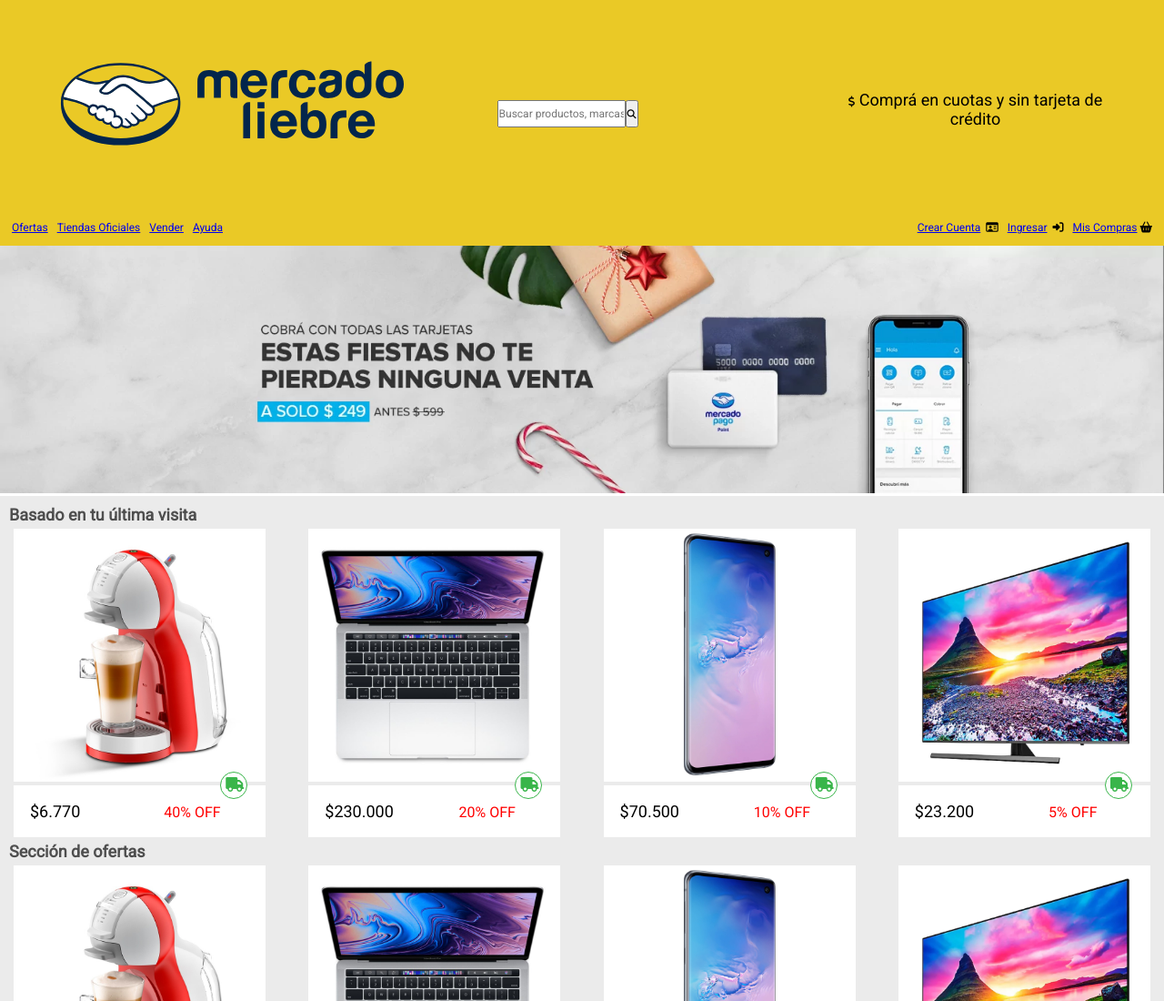
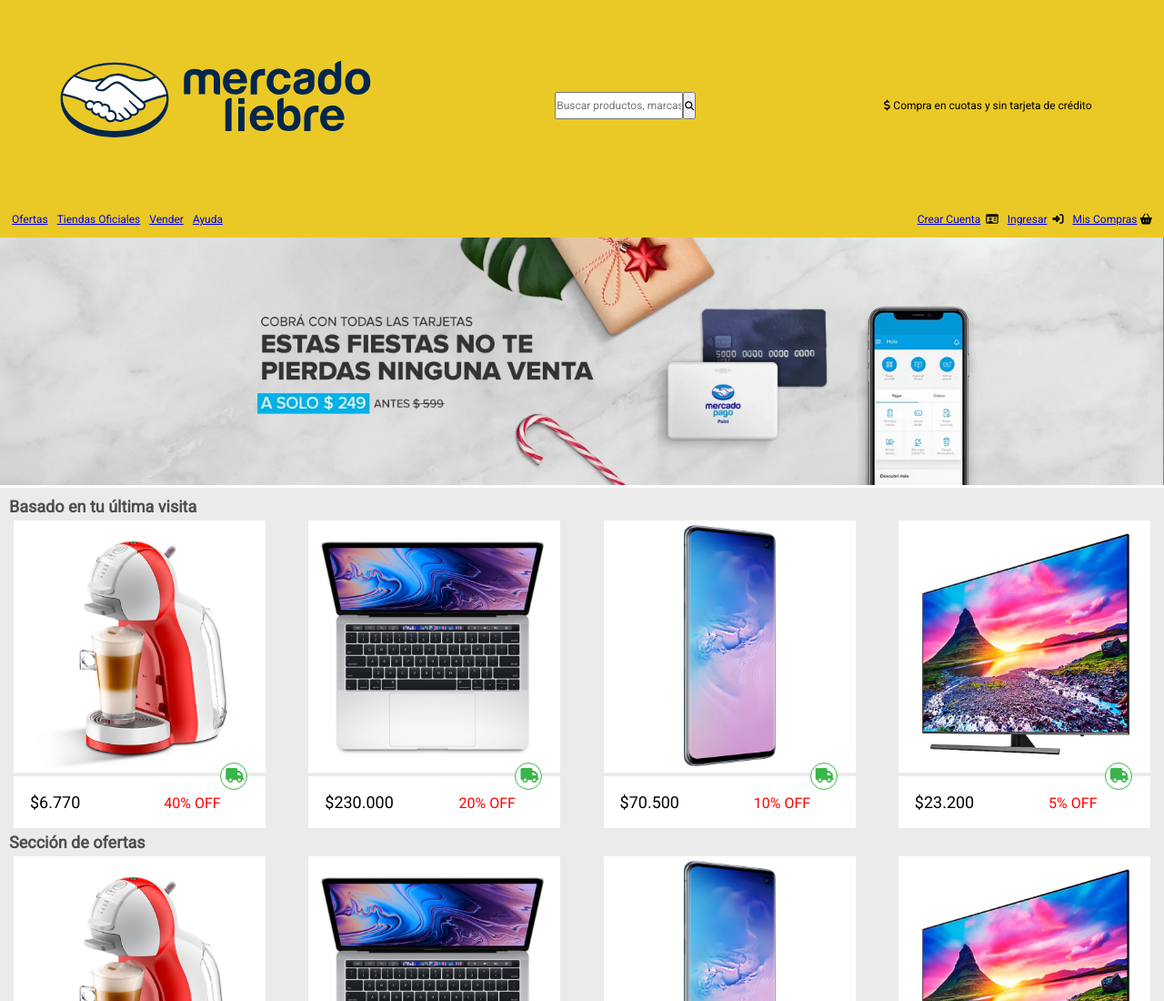
Before and after one commit to nicolaslv12/MercadoLiebre, a website: page views/home.html in a window 1280 px wide. Shown: the top 1100 px of the page at 91% size. Drawn offline with Linux system fonts and the light colour scheme; files whose address does not match are found by name.

Commit message:
margen busqueda

```diff
--- a/public/css/style.css
+++ b/public/css/style.css
@@ -44,7 +44,7 @@
     width: 100%;
     text-align: center;
     margin-top: 10px;
-    font-size: 18px;
+    font-size: 12px;
 }
 
 .barra-navegacion {
@@ -213,7 +213,7 @@
 
     .barra-busqueda {
         flex: 4;
-        margin-top: 20px;
+        margin-top: 10px;
         margin-left: 70px;
     }
 
@@ -268,8 +268,8 @@
 @media (min-width: 769px) {
 
     .barra-busqueda {
-        margin-top: 20px;
-        margin-left: 100px;
+        margin-top: 10px;
+        margin-left: 200px;
     }
 
     .item {
--- a/views/home.html
+++ b/views/home.html
@@ -22,7 +22,7 @@
           <i class="fa fa-search" style="font-size: 10px;"></i>
         </button>
       </div>
-      <p class="beneficioGeneral"> <i class="fa-solid fa-dollar-sign"></i> Comprá en cuotas y sin tarjeta de crédito</p>
+      <p class="beneficioGeneral"> <i class="fa-solid fa-dollar-sign"></i> Compra en cuotas y sin tarjeta de crédito</p>
     </div>
 
   <section class="barra-navegacion">
```
